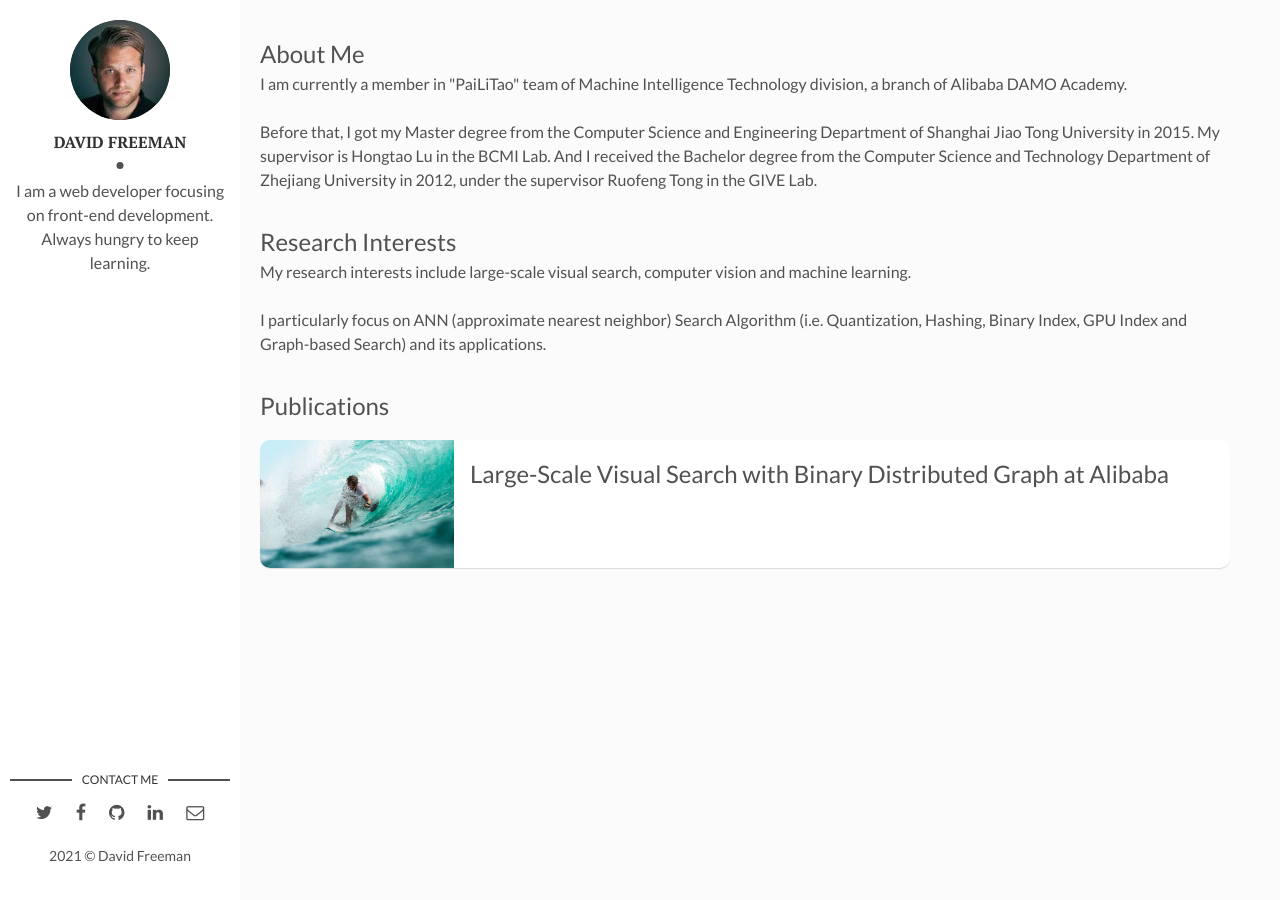
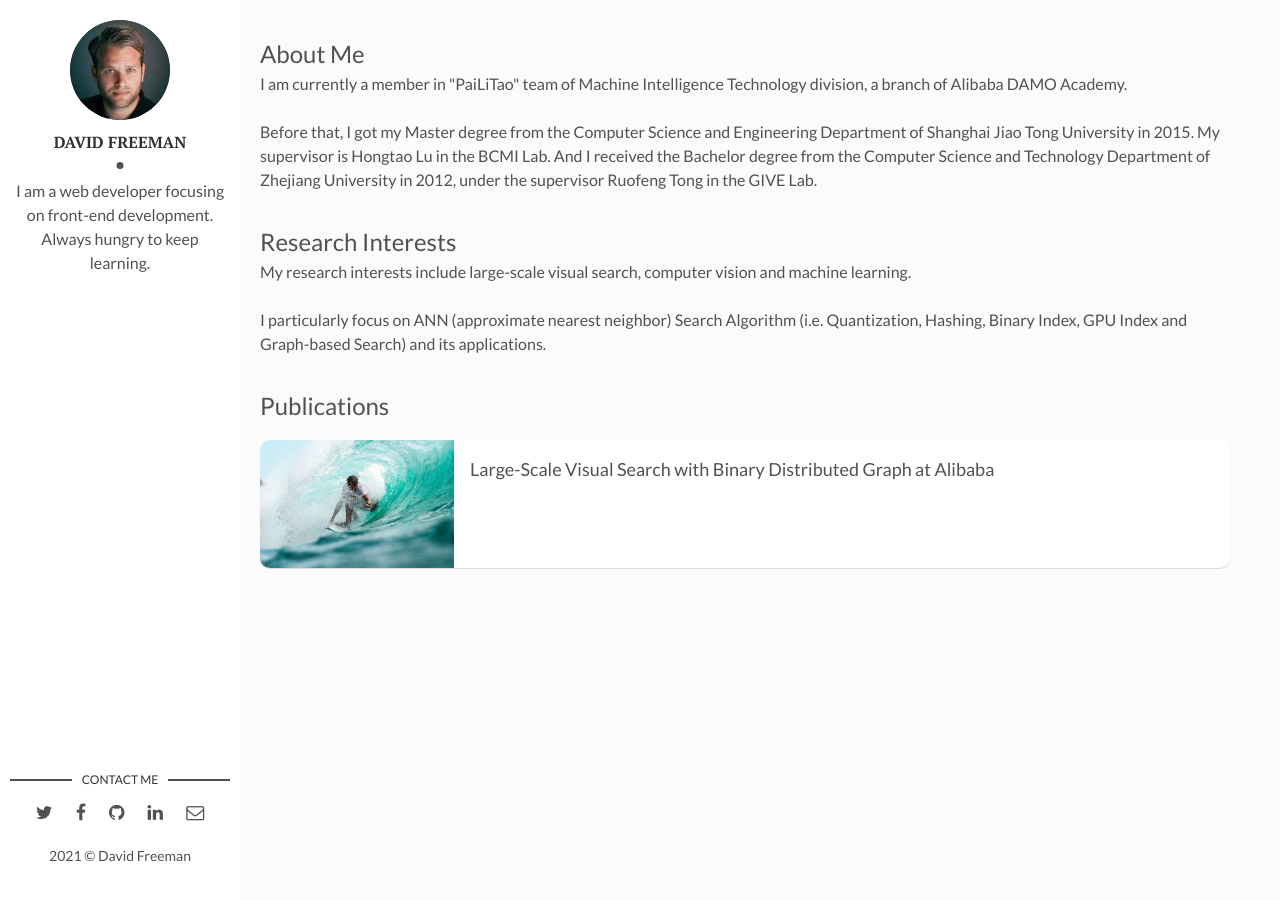
Before and after one commit to kangzhao2/kangzhao2.github.io, a Jekyll site: the page built from index.html, in a window 1280 px wide. Built offline with Jekyll 4.4.1, drawn with Linux system fonts in a browser that asks for light colours; the list of posts is cut into pages by our own code.

Commit message:
Update index.html

```diff
--- a/index.html
+++ b/index.html
@@ -12,7 +12,7 @@ layout: main
 <article class="post">
   <a class="post-thumbnail" style="background-image: url({{"/assets/img/i-rest.jpg"}})"></a>
   <div class="post-content">
-    <p><font size="5">Large-Scale Visual Search with Binary Distributed Graph at Alibaba</font></p>
+    <p><font size="4">Large-Scale Visual Search with Binary Distributed Graph at Alibaba</font></p>
     <!--<p>Kang Zhao, Pan Pan, Yun Zheng, Yanhao Zhang, Changxu Wang, Rong Jin. <br>ACM International Conference on Information and Knowledge Management (CIKM), 2019.</p>-->
   </div>
 </article>
```
